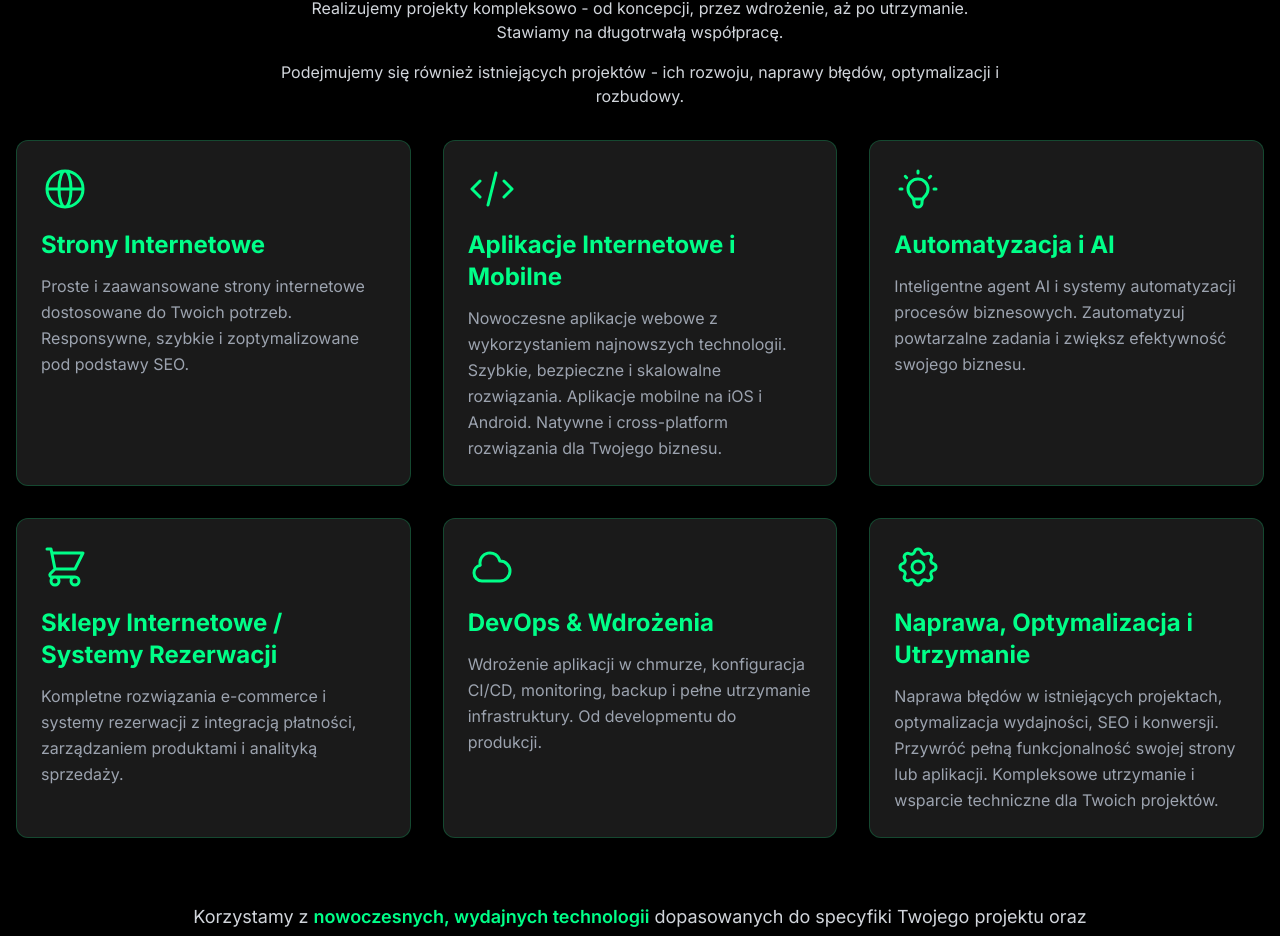
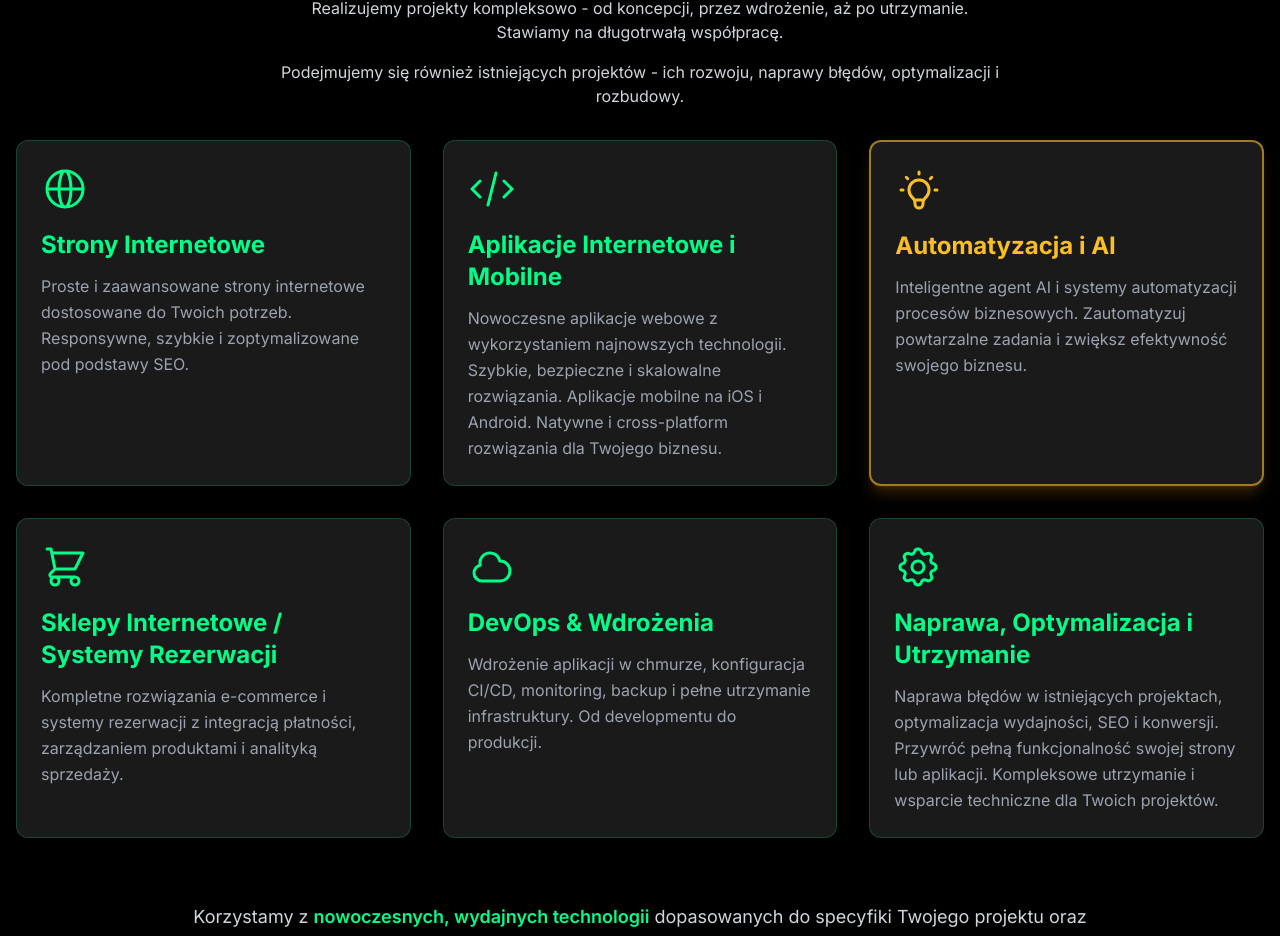
Before and after one commit to majkus1/ml-devworks, a Next.js app: page / in a window 1280 px wide. Shown: the part 992-1928 px from the top of the page. Built offline with nearby package versions, Linux system fonts and the light colour scheme.

Commit message:
update services section

```diff
--- a/components/Services.tsx
+++ b/components/Services.tsx
@@ -214,6 +214,9 @@ function ServiceCard({
   const cardRef = useRef(null);
   const isCardInView = useInView(cardRef, { once: true, margin: "-50px" });
 
+  // Sprawdź czy to usługa "Automatyzacja i AI" / "Automation & AI"
+  const isAutomationAI = service.title === "Automatyzacja i AI" || service.title === "Automation & AI";
+
   return (
     <motion.article
       ref={cardRef}
@@ -229,15 +232,27 @@ function ServiceCard({
         y: -5,
         transition: { duration: 0.2, ease: "easeOut" }
       }}
-      className="bg-background-lighter border border-primary/20 rounded-xl p-6 hover:border-primary/50 transition-colors cursor-pointer group"
+      className={`bg-background-lighter rounded-xl p-6 transition-colors cursor-pointer group ${
+        isAutomationAI
+          ? "border-2 border-amber-400/60 hover:border-amber-400 shadow-lg shadow-amber-500/20"
+          : "border border-primary/20 hover:border-primary/50"
+      }`}
       role="listitem"
     >
       <div className="mb-4 transform group-hover:scale-110 transition-transform duration-200" aria-hidden="true">
         <IconComponent
-          className="w-12 h-12 text-primary group-hover:text-primary-light transition-colors duration-200"
+          className={`w-12 h-12 transition-colors duration-200 ${
+            isAutomationAI
+              ? "text-amber-400 group-hover:text-amber-300"
+              : "text-primary group-hover:text-primary-light"
+          }`}
         />
       </div>
-      <h3 className="text-2xl font-bold mb-3 text-primary group-hover:text-primary-light transition-colors duration-200">
+      <h3 className={`text-2xl font-bold mb-3 transition-colors duration-200 ${
+        isAutomationAI
+          ? "text-amber-400 group-hover:text-amber-300"
+          : "text-primary group-hover:text-primary-light"
+      }`}>
         {service.title}
       </h3>
       <p className="text-gray-400 leading-relaxed">{service.description}</p>
```
